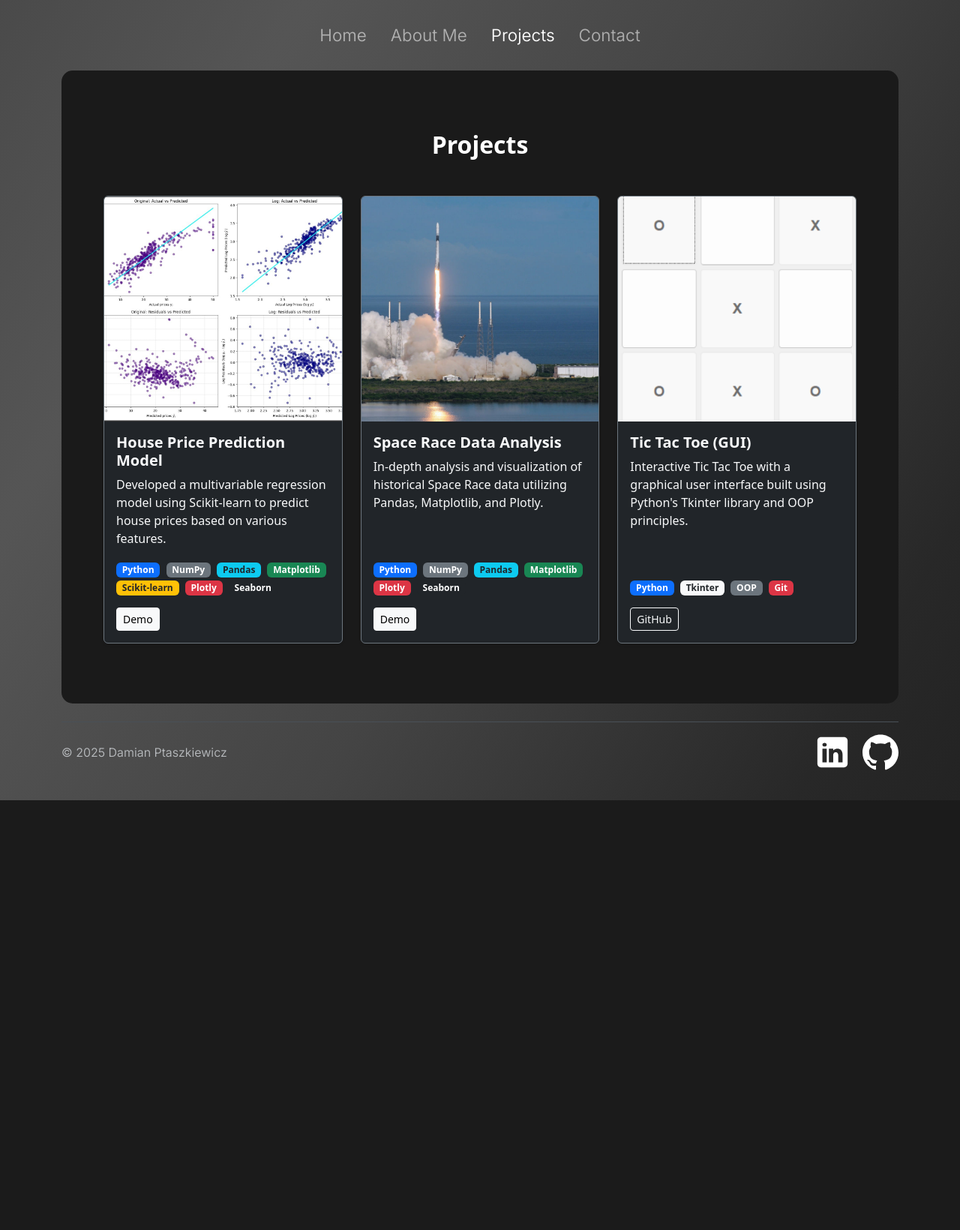
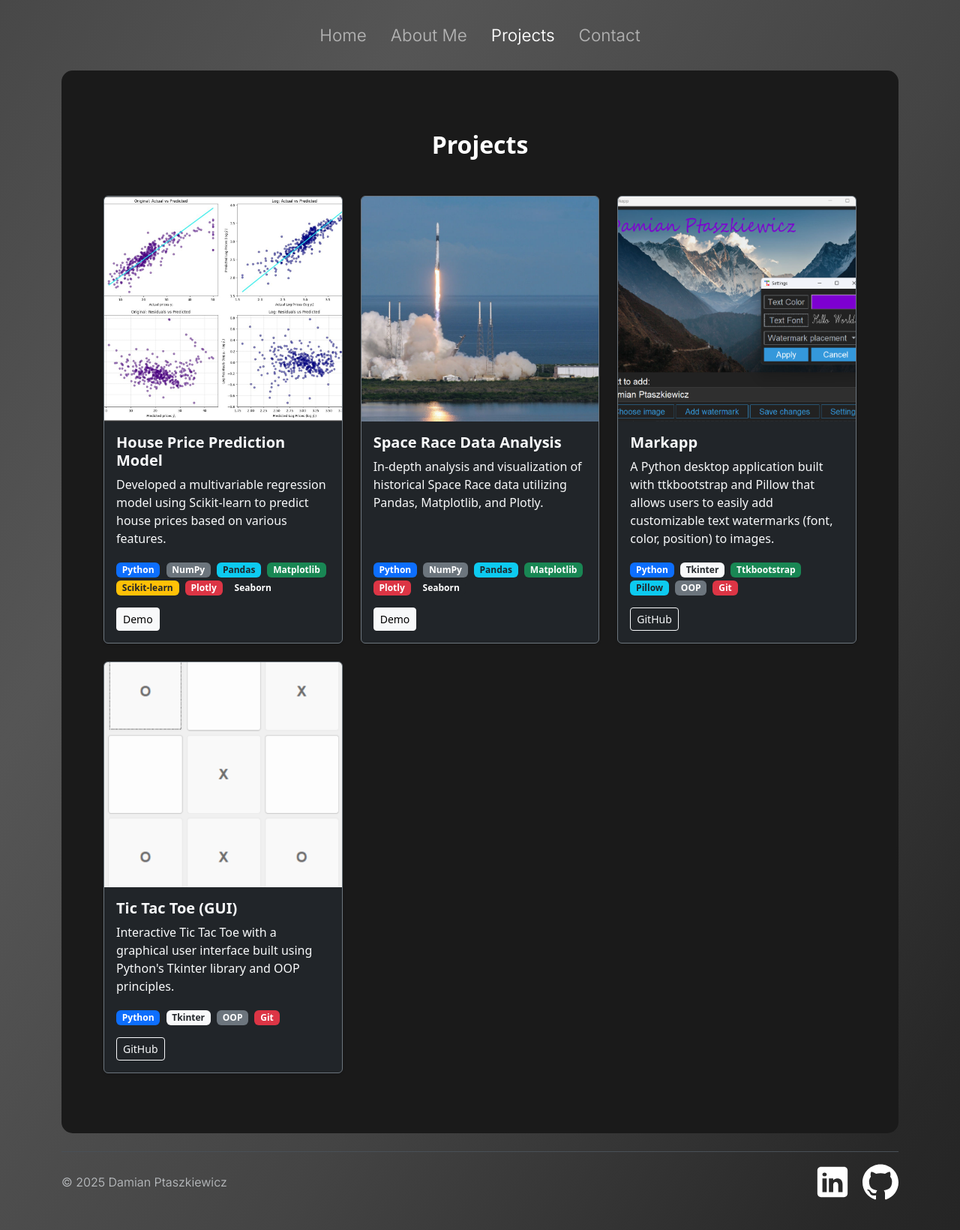
Before and after one commit to CreaTKeW/Portfolio_website, a Flask app: page /projects in a window 1280 px wide. Shown: the whole page at 75% size. Before the commit the page ends 1067 px from the top, so only its background shows below. Run offline with Flask 3, Linux system fonts and the light colour scheme.

Commit message:
Add new project to projects and add preview photo.

```diff
--- a/app/templates/projects.html
+++ b/app/templates/projects.html
@@ -52,7 +52,29 @@
 
         <div class="col">
             <div class="card h-100 shadow-sm bg-dark text-light border-secondary">
-                <img src="{{ url_for('static', filename='img/tic.png') }}" class="card-img-top" alt="Project nr. 3">
+                <img src="{{ url_for('static', filename='img/Markapp.png') }}" class="card-img-top" alt="Project nr. 3">
+                <div class="card-body d-flex flex-column">
+                    <h5 class="card-title fw-bold">Markapp</h5>
+                    <p class="card-text flex-grow-1">A Python desktop application built with ttkbootstrap and Pillow that allows users to easily add customizable text watermarks (font, color, position) to images.</p>
+                     <div class="mb-3">
+                        <span class="badge bg-primary me-1">Python</span>
+                        <span class="badge bg-light text-dark me-1">Tkinter</span>
+                        <span class="badge bg-success me-1">Ttkbootstrap</span>
+                        <span class="badge bg-info text-dark me-1">Pillow</span>
+                        <span class="badge bg-secondary me-1">OOP</span>
+                        <span class="badge bg-danger me-1">Git</span>
+                    </div>
+                     <div class="mt-auto">
+                        {# <a href="#" class="btn btn-sm btn-light me-2">Demo</a> #}
+                        <a href="https://github.com/CreaTKeW/Image-Watermarking-App" class="btn btn-sm btn-outline-light" target="_blank" rel="noopener noreferrer">GitHub</a>
+                    </div>
+                </div>
+            </div>
+        </div>
+
+        <div class="col">
+            <div class="card h-100 shadow-sm bg-dark text-light border-secondary">
+                <img src="{{ url_for('static', filename='img/tic.png') }}" class="card-img-top" alt="Project nr. 4">
                 <div class="card-body d-flex flex-column">
                     <h5 class="card-title fw-bold">Tic Tac Toe (GUI)</h5>
                     <p class="card-text flex-grow-1">Interactive Tic Tac Toe with a graphical user interface built using Python's Tkinter library and OOP principles.</p>
```
Also changed, not shown: app/static/img/Markapp.png (added).
